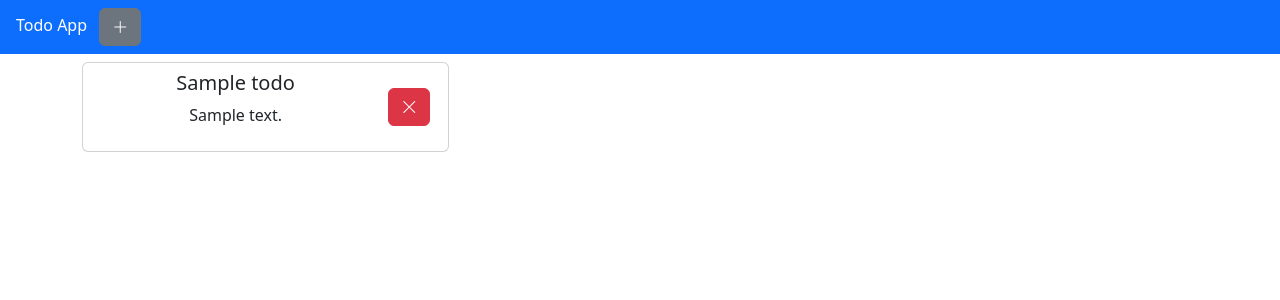
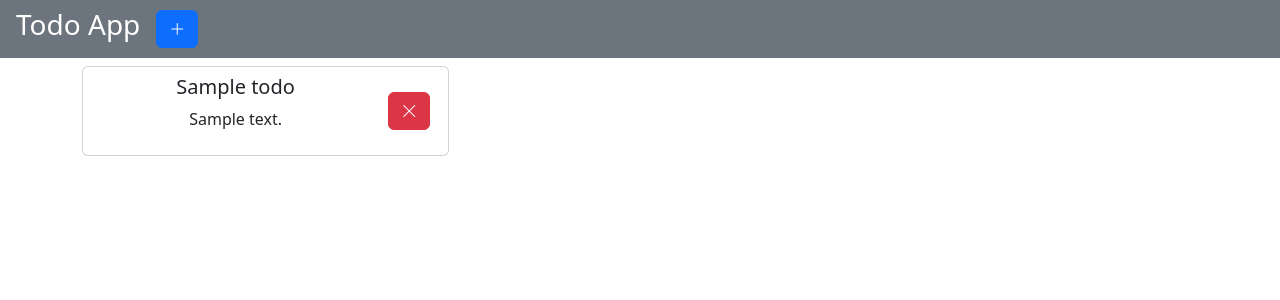
Before and after one commit to henryhuangh/django-task-management-app, a Django app: page /todo/ in a window 1280 px wide. Shown: the top 300 px of the page. Run offline with Django 4.2, Linux system fonts and the light colour scheme; tables that the repository leaves empty hold one stand-in row (values such as "Sample post").

Commit message:
add no todos state

```diff
--- a/todoapp/templates/todo.html
+++ b/todoapp/templates/todo.html
@@ -22,16 +22,18 @@
     <title>Document</title>
   </head>
   <body>
-    <div class="p-2 mb-2 bg-primary text-white px-3">
-      Todo App
+    <div class="p-2 mb-2 bg-secondary text-white px-3">
+      <div class="hstack gap-2">
+        <h3>Todo App</h3>
         <button
           type="button"
-        class="btn btn-secondary mx-2"
+          class="btn btn-primary mx-2"
           data-bs-toggle="modal"
           data-bs-target="#add-todo-modal"
         >
           <i class="bi bi-plus-lg"></i>
         </button>
+      </div>
     </div>
     <div class="modal fade" tabindex="-1" id="add-todo-modal">
       <div class="modal-dialog">
@@ -118,7 +120,9 @@
             </div>
           </div>
         </div>
-        {% endfor %}
+        {% endfor %} {% if todos|length == 0 %}
+        <h3>No todos yet</h3>
+        {% endif %}
       </div>
     </div>
   </body>
```
Also changed, not shown: db.sqlite3. Lines whose indentation alone changed are shown as unchanged.
